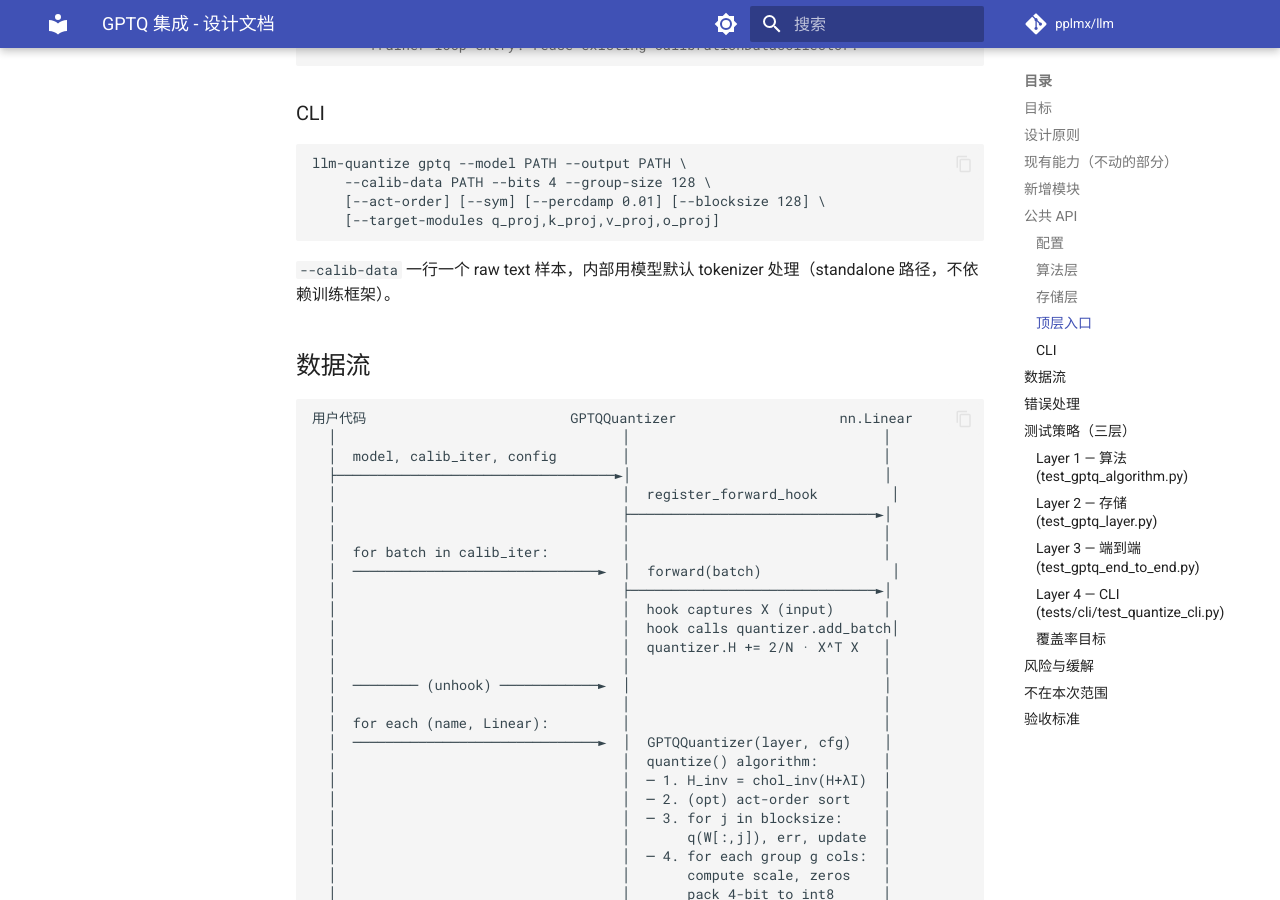
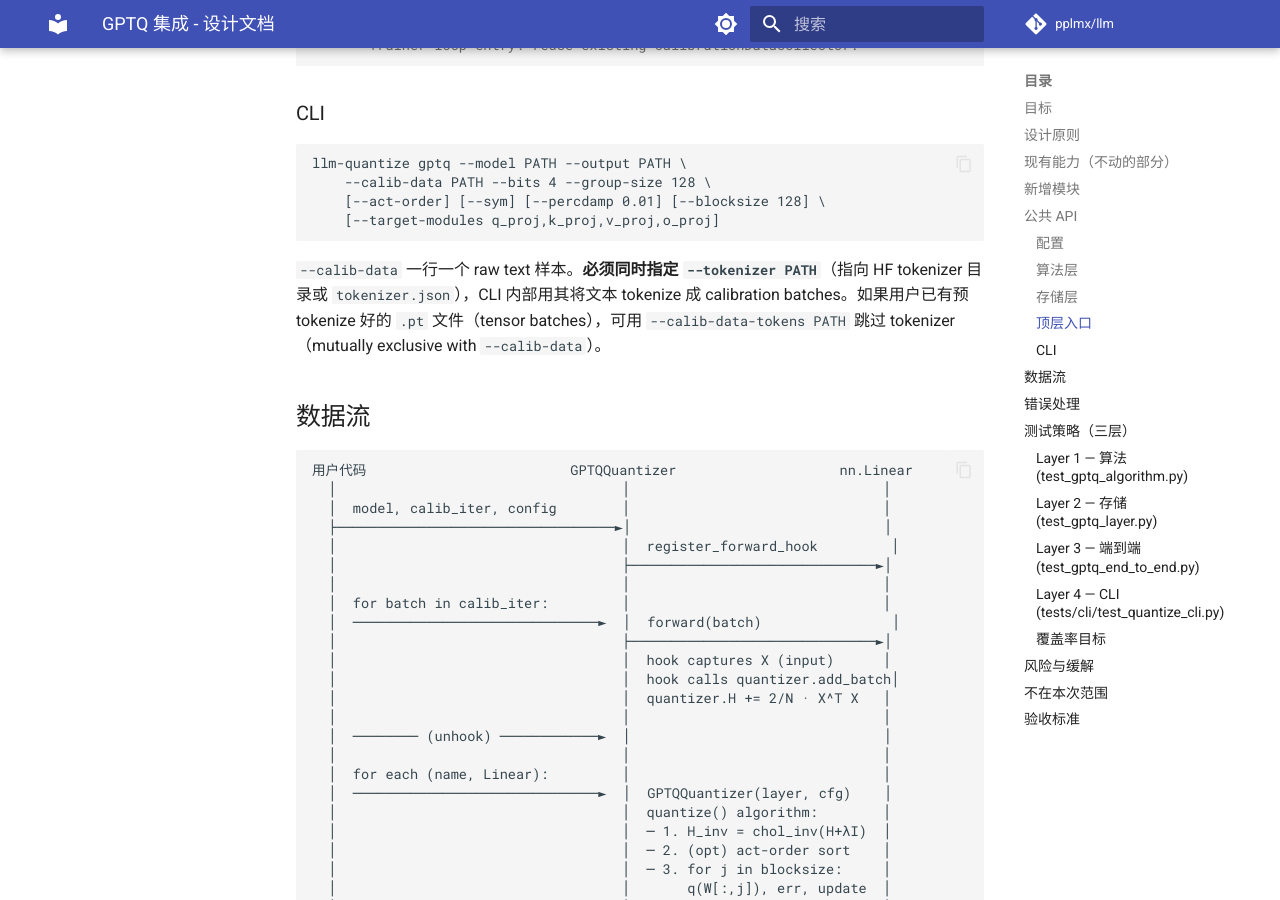
Before and after one commit to pplmx/llm, an MkDocs documentation site: the page built from docs/superpowers/specs/2026-07-22-gptq-integration-design.md, in a window 1280 px wide and 900 px high, scrolled down 3217 px. Built offline with MkDocs 1.6.1 and Material for MkDocs 9.7.7, drawn with Linux system fonts in a browser that asks for light colours; comment, search, counter and statistics services are not loaded; some of the changed text lies outside the part shown.

Commit message:
docs(spec): clarify GPTQ CLI tokenizer + calib data flag mutual exclusion
Self-review fix: --calib-data is now explicit about requiring
--tokenizer, and --calib-data-tokens is mutually exclusive.
Added two CLI tests covering missing-tokenizer and flag-conflict
error paths.

````diff
--- a/docs/superpowers/specs/2026-07-22-gptq-integration-design.md
+++ b/docs/superpowers/specs/2026-07-22-gptq-integration-design.md
@@ -150,7 +150,7 @@
     [--target-modules q_proj,k_proj,v_proj,o_proj]
 ```
 
-`--calib-data` 一行一个 raw text 样本，内部用模型默认 tokenizer 处理（standalone 路径，不依赖训练框架）。
+`--calib-data` 一行一个 raw text 样本。**必须同时指定 `--tokenizer PATH`**（指向 HF tokenizer 目录或 `tokenizer.json`），CLI 内部用其将文本 tokenize 成 calibration batches。如果用户已有预 tokenize 好的 `.pt` 文件（tensor batches），可用 `--calib-data-tokens PATH` 跳过 tokenizer（mutually exclusive with `--calib-data`）。
 
 ## 数据流
 
@@ -249,8 +249,10 @@
 |------|------|
 | `test_cli_help` | `--help` 不炸 |
 | `test_cli_missing_args_exits_nonzero` | 缺参 → 非 0 退出 |
-| `test_cli_happy_path` | 完整 args → 生成输出文件 |
+| `test_cli_happy_path` | 完整 args (含 `--tokenizer`) → 生成输出文件 |
 | `test_cli_invalid_bits_errors` | `--bits 16` → 报错 |
+| `test_cli_missing_tokenizer_errors` | 只传 `--calib-data` 不传 `--tokenizer` → 报错 |
+| `test_cli_calib_data_mutually_exclusive` | 同时传 `--calib-data` + `--calib-data-tokens` → 报错 |
 
 ### 覆盖率目标
 
````
